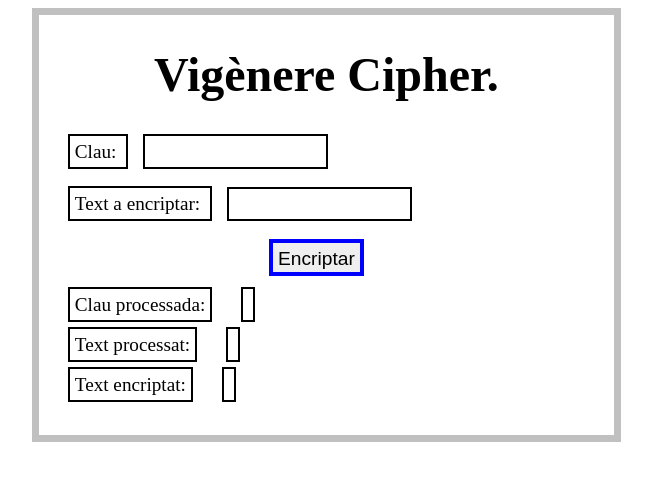
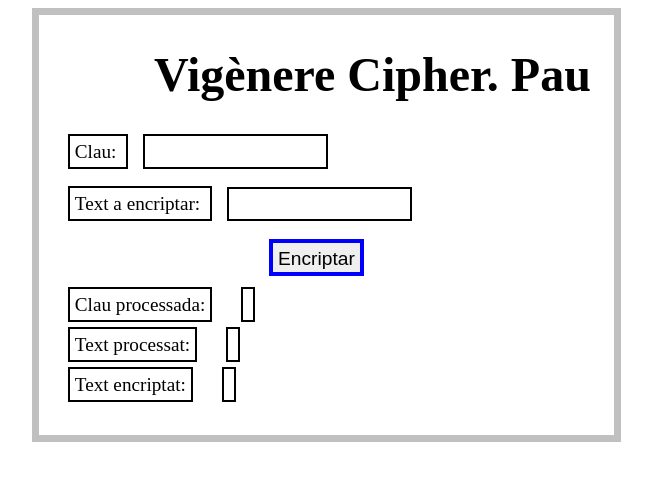
Before and after one commit to rcanoesbri/tdr_criptografia, a website: page src/vigenere.html in a window 1280 px wide. Shown: the whole page, without its empty margins (313-965 px from the left). Drawn offline with Linux system fonts and the light colour scheme.

Commit message:
new branch pau

```diff
--- a/src/vigenere.html
+++ b/src/vigenere.html
@@ -2,12 +2,12 @@
 <html>
     <head>
         <meta charset="utf-8">
-        <title>Cryptography:</title>
+        <title>Cryptography Pau</title>
         <link rel="stylesheet" type="text/css" href="vigenere.css">
     </head>
 
     <body>
-        <h1>Vigènere Cipher.</h1>
+        <h1>Vigènere Cipher. Pau</h1>
         <label id="clau"> Clau: </label>
         <input type="text" id="cipher" name="cipher"><br><br>
         <label id="text"> Text a encriptar: </label>
```
